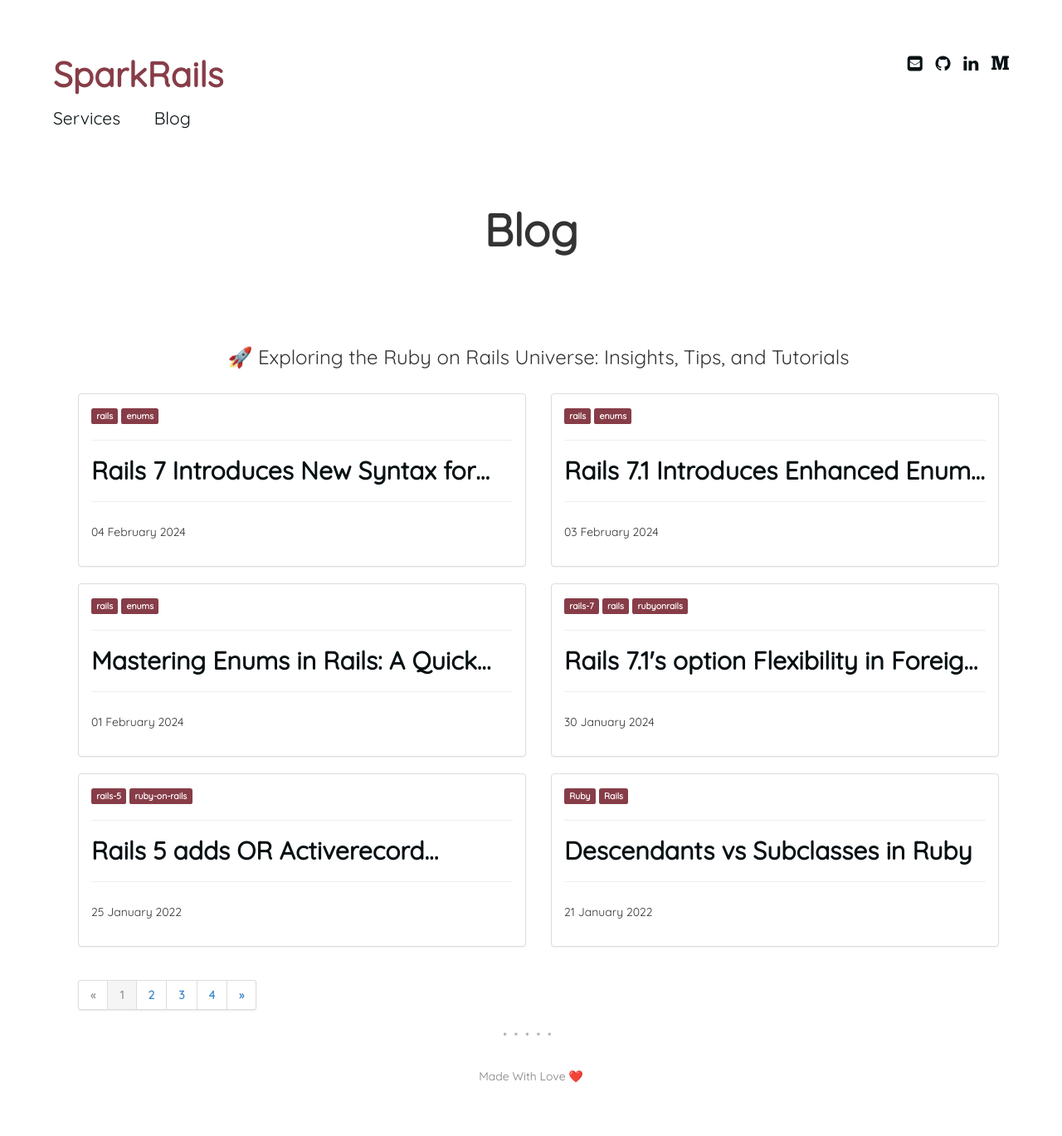
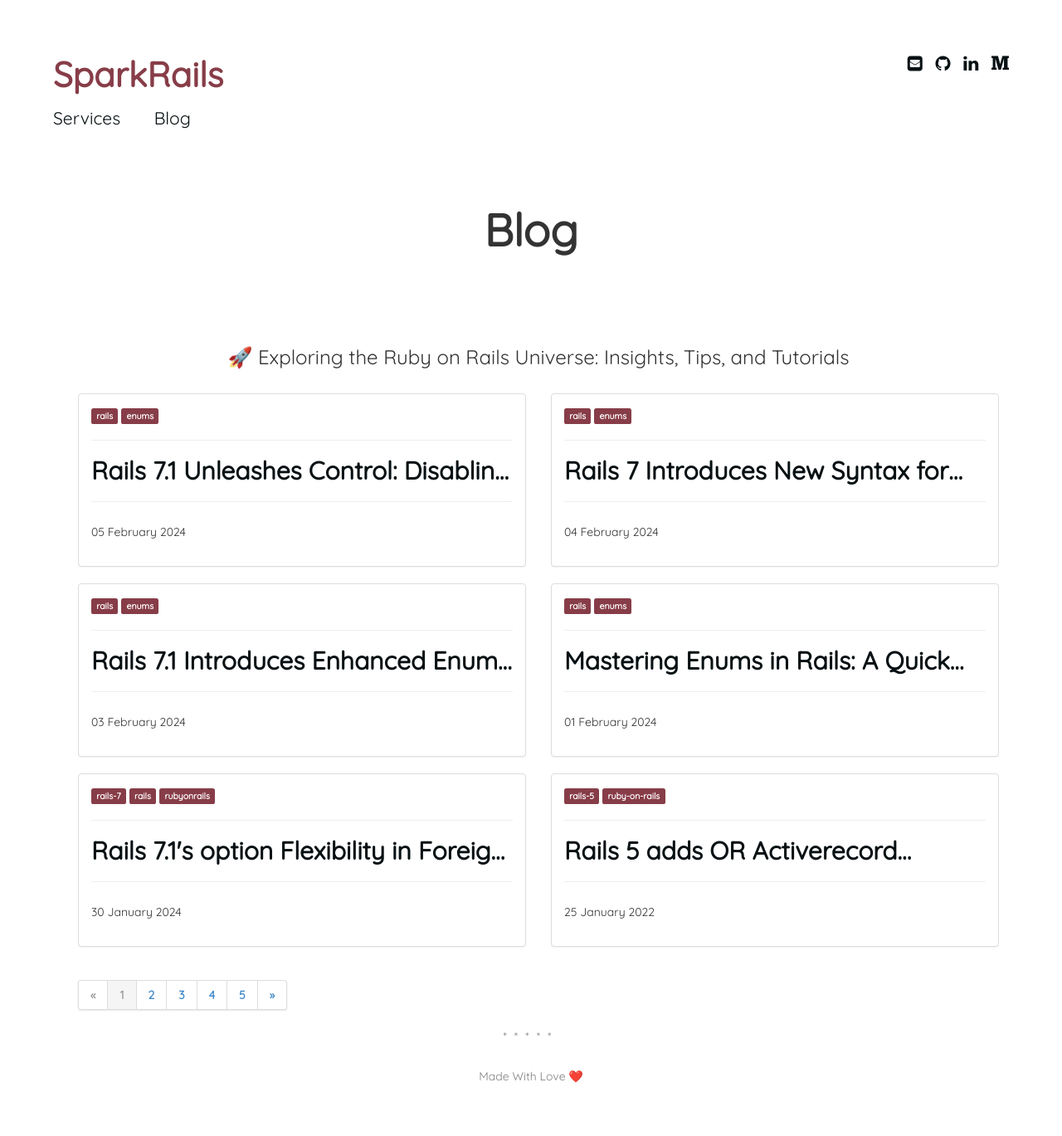
Before and after one commit to abhikanojia/abhikanojia.github.io, a Jekyll site: the page built from blog/index.html, in a window 1280 px wide. Shown: the whole page at 83% size. Built offline with Jekyll 4.4.1, drawn with Linux system fonts in a browser that asks for light colours; the list of posts is cut into pages by our own code; some of the changed lines change nothing that is shown.

Commit message:
Article: Add New Article For Rails 7 Enum Instance options. (#18)
* Add new article on enum instance methods options

* Enable future articles

---------

Co-authored-by: Abhishek Kanojia <abhishekka3193@gmail.com>

````diff
--- a/_config.yml
+++ b/_config.yml
@@ -27,6 +27,7 @@
 # Build settings
 highlighter: null
 markdown: kramdown
+future: true
 
 plugins:
   - jekyll-seo-tag
--- /dev/null
+++ b/_posts/rails-7/2024-02-05-rails-7-1-control-activerecord-enums-instance-methods.md
@@ -0,0 +1,59 @@
+---
+layout: post
+title: "Rails 7.1 Unleashes Control: Disabling Auto-Generated ActiveRecord Enum Methods"
+categories: "rails"
+description: "Discover the power of control in Rails 7.1! Learn about the new option introduced to disable auto-generated methods for ActiveRecord enums. Dive into the article for a quick guide on how to implement this feature, avoiding conflicts and streamlining your code."
+tags: rails enums
+keywords:
+  - Rails 7 Enums Syntax, Rails Enum Handling
+  - ActiveRecord Model Validation, Code Readability, Enum Methods, Rails Development Updates
+  - Enum Validation, Ruby on Rails Tips
+  - Enum Best Practices, Rails 7 Features
+  - Ruby on Rails Enhancements, instance_methods rails enum
+---
+
+Have you ever found yourself in a situation where the default methods generated by ActiveRecord Enums felt a bit too much? Rails 7.1 has your back with a handy new option - `instance_methods: false`. Let's take a minute to understand how this feature can offer you more control over your Rails models.
+
+
+## ActiveRecord Enums in a Nutshell
+
+These attributes map values to integers in the database, generating handy methods for easy querying and manipulation. By the way, as of Rails 7 the syntax of defining has changed. <base target="_blank">[Rails-7 New Syntax For Enum](/rails/2024/02/04/rails-7-enum-syntax.html)
+
+
+## The Scenario Before
+
+Imagine a User model with a role enum:
+
+```ruby
+class User < ApplicationRecord
+  enum :role, { admin: 0, moderator: 1, regular: 2 }
+end
+```
+Default methods like `user.admin?` made working with enums a breeze.
+
+## Rails 7.1 Unveils Control
+
+Now, with Rails 7.1, the instance_methods: false option allows you to disable auto-generated methods:
+
+```ruby
+class User < ApplicationRecord
+  enum :role, { admin: 0, moderator: 1, regular: 2 }, instance_methods: false
+end
+```
+
+## The Impact
+The change is evident when querying and manipulating enum values:
+
+```ruby
+user = User.first
+user.role # => admin
+user.admin? # => `method_missing': undefined method `admin?'
+user.regular! # => `method_missing': undefined method `regular!'
+```
+
+## Why Opt for instance_methods: false?
+When default methods lead to conflicts or are unnecessary, this option helps avoid generating unwanted enum methods, keeping your code clean and conflict-free.
+
+## In a Nutshell
+
+In a minute, you've learned about the `instance_methods: false` option in Rails 7.1. Tailor your code, avoid unnecessary methods, and take control of your ActiveRecord Enums. Embrace the flexibility and control Rails 7.1 brings to enhance your Rails development journey!
````
